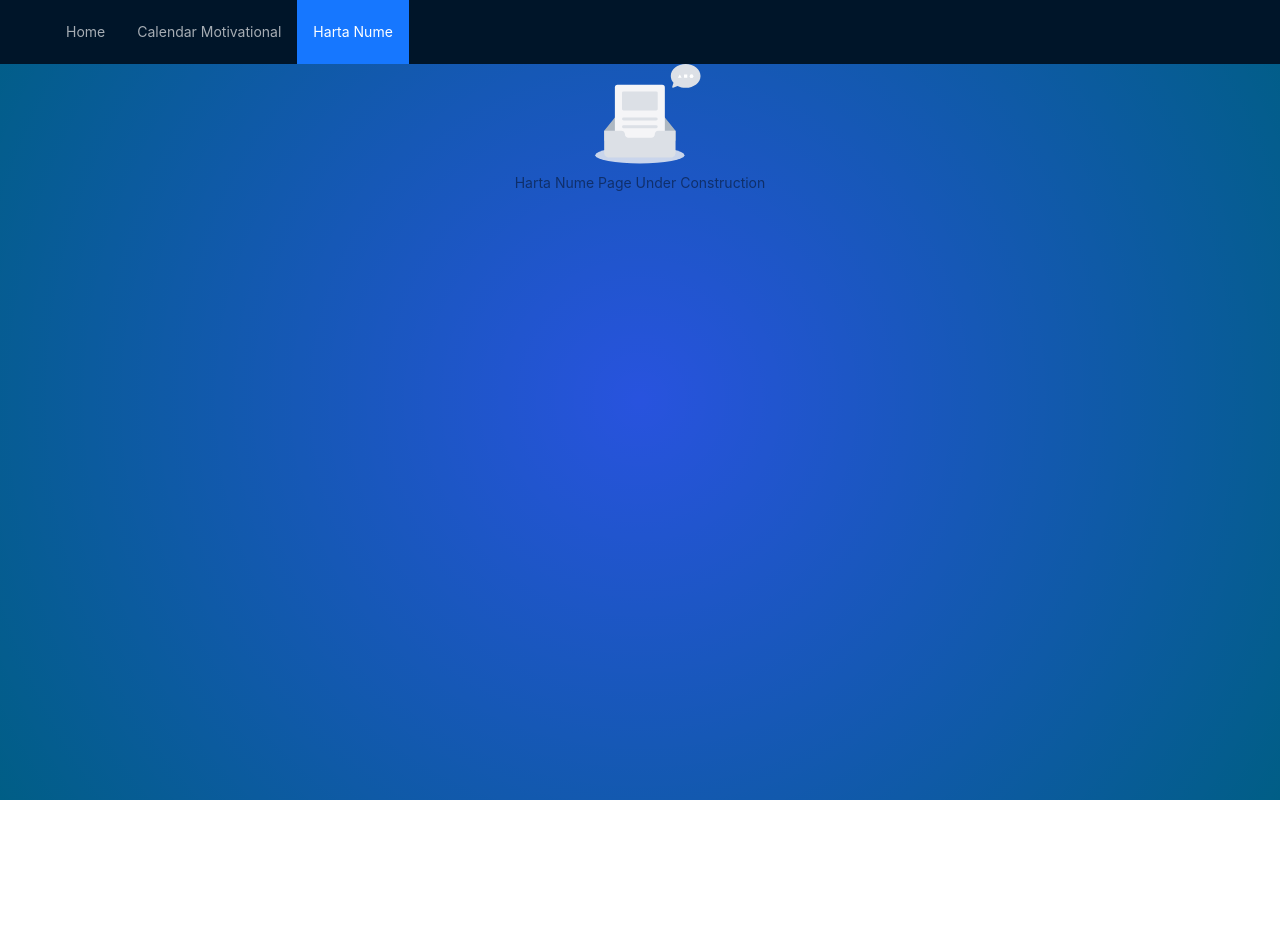
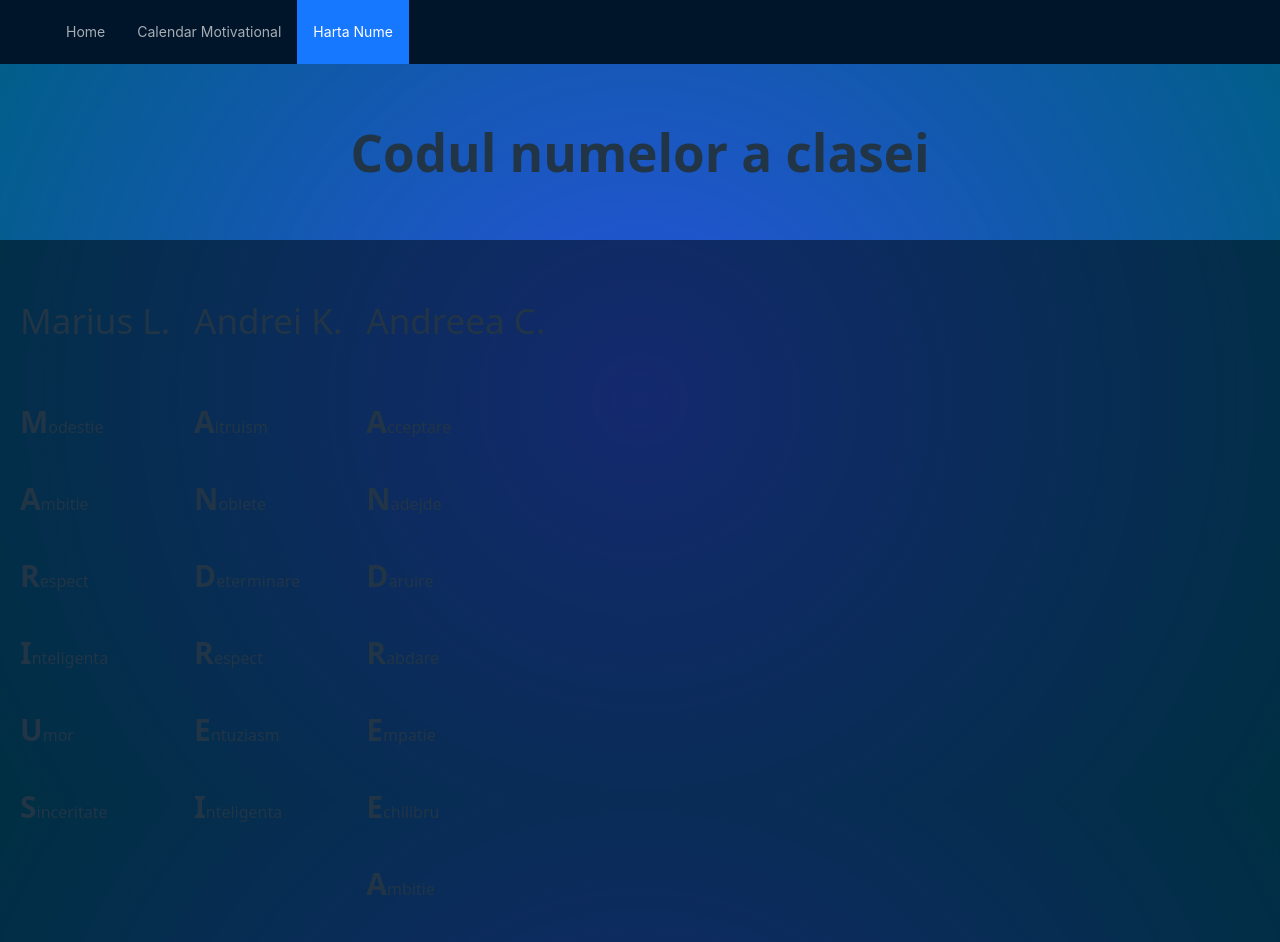
Before and after one commit to ironcracker/site-scoala, a React (Vite) app: page / in a window 1280 px wide. Both pictures are taken after a click on the item "Harta Nume". Before the commit the page ends 800 px from the top, so only its background shows below. Built offline with nearby package versions, Linux system fonts and the light colour scheme.

Commit message:
update mapName

```diff
--- a/src/components/Map.tsx
+++ b/src/components/Map.tsx
@@ -1,9 +1,43 @@
-import { Empty } from "antd";
-
+import { Flex } from "antd";
+import '../helpers/styles.css';
 const Map = () =>{
     return (
-    <>
-        <Empty description="Harta Nume Page Under Construction"/>
-    </>
+        <>
+         <Flex align="center" justify='center'>
+         <h1 style={{ margin:'20px', padding:'40px'}}>Codul numelor a clasei</h1>
+         </Flex>
+         <div style={{ backgroundColor: 'rgba(0,0,0,.5)', padding: '20px' }}>
+            <Flex vertical={false} gap={"large"} wrap>
+            <Flex vertical>
+                <p style={{fontSize:'35px'}}> Marius L.</p>
+                <p className='nameMap'>Modestie</p>
+                <p className='nameMap'>Ambitie</p>
+                <p className='nameMap'>Respect</p>
+                <p className='nameMap'>Inteligenta</p>
+                <p className='nameMap'>Umor</p>
+                <p className='nameMap'>Sinceritate</p>
+            </Flex>
+            <Flex vertical>
+                <p style={{fontSize:'35px'}}> Andrei K.</p>
+                <p className='nameMap'>Altruism</p>
+                <p className='nameMap'>Noblete</p>
+                <p className='nameMap'>Determinare</p>
+                <p className='nameMap'>Respect</p>
+                <p className='nameMap'>Entuziasm</p>
+                <p className='nameMap'>Inteligenta</p>
+            </Flex>
+            <Flex vertical>
+                <p style={{fontSize:'35px'}}> Andreea C.</p>
+                <p className='nameMap'>Acceptare</p>
+                <p className='nameMap'>Nadejde</p>
+                <p className='nameMap'>Daruire</p>
+                <p className='nameMap'>Rabdare</p>
+                <p className='nameMap'>Empatie</p>
+                <p className='nameMap'>Echilibru</p>
+                <p className='nameMap'>Ambitie</p>
+            </Flex>
+            </Flex>
+         </div>
+        </>
 ) }
 export default Map;
--- /dev/null
+++ b/src/helpers/styles.css
@@ -0,0 +1,4 @@
+.nameMap::first-letter {
+  font-size: 30px;
+  font-weight: bold;
+}
```
